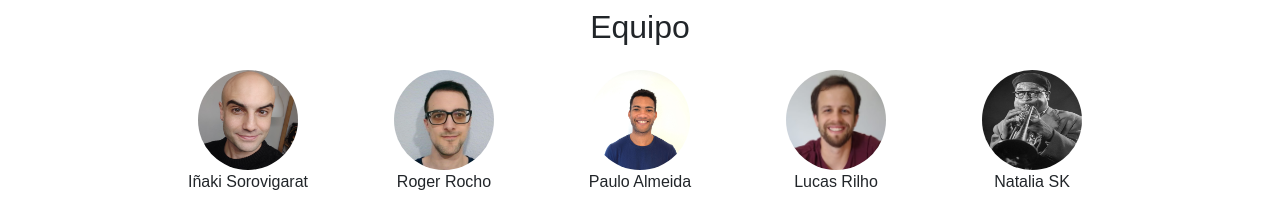
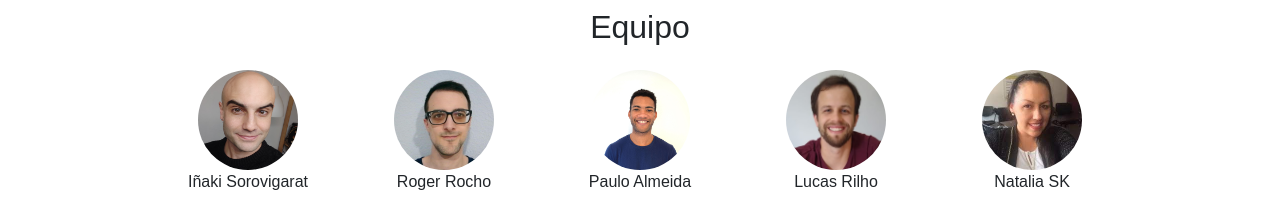
Before and after one commit to RogerRochoRibas/HackatonITAcademy, a React (Create React App) app in the folder bar-roulette/: page / in a window 1280 px wide. Shown: the part 1372-1592 px from the top of the page. Built offline with nearby package versions, Linux system fonts and the light colour scheme.

Commit message:
fixed names...again!

```diff
--- a/bar-roulette/src/pages/landing.js
+++ b/bar-roulette/src/pages/landing.js
@@ -2,11 +2,12 @@ import React from "react";
 import { Link } from "react-router-dom";
 import { ProfileTeam } from "../components/landing/ProfileTeam";
 import "../css/Landing.css";
-import dizzy from "../img/dizzy.jpg";
+// import dizzy from "../img/dizzy.jpg";
 import roger from "../img/roger.jpg";
 import paulo from "../img/paulo.jpeg";
 import inaki from "../img/inaki.png";
 import lucas from "../img/lucas.jpg";
+import natalia from "../img/natalia.jpg";
 
 export const Landing = () => {
   const barrios = [
@@ -88,7 +89,7 @@ export const Landing = () => {
         <ProfileTeam name={"Roger Rocho"} fotoPerfil={roger} />
         <ProfileTeam name={"Paulo Almeida"} fotoPerfil={paulo} />
         <ProfileTeam name={"Lucas Rilho"} fotoPerfil={lucas} />
-        <ProfileTeam name={"Natalia SK"} fotoPerfil={dizzy} />
+        <ProfileTeam name={"Natalia SK"} fotoPerfil={natalia} />
       </div>
     </div>
   );
```
Also changed, not shown: bar-roulette/src/img/natalia.jpg (added).
